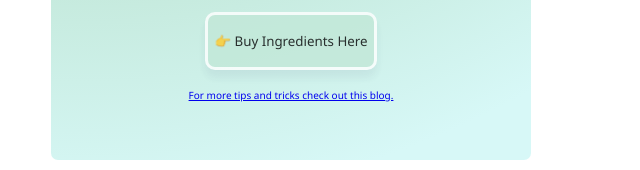
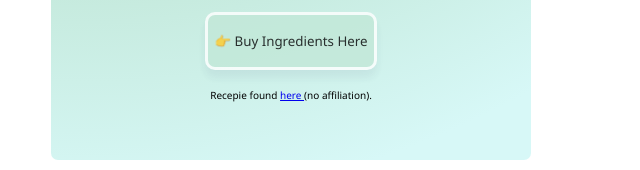
Before and after one commit to Andrearea21/SC_Portfolio, a plain HTML site: page Projects/Yogurt/Yogurt_Project.html in a window 1280 px wide. Shown: the part 1028-1198 px from the top of the page, without its empty margins (0-640 px from the left). Drawn offline with Linux system fonts and the light colour scheme.

Commit message:
Link fixed in project page "yogurt"

```diff
--- a/Projects/Yogurt/Yogurt_Project.html
+++ b/Projects/Yogurt/Yogurt_Project.html
@@ -108,13 +108,15 @@ button:hover {
         </div>
 
         <div class="learnMore">
+            Recepie found
         <a
         href=https://www.alphafoodie.com/homemade-dairy-free-coconut-yogurt/
         target="_blank"
         >
 
-        For more tips and tricks check out this blog.
+         here
         </a>
+        (no affiliation).
         </div>
     </div>
     <hr>
```
